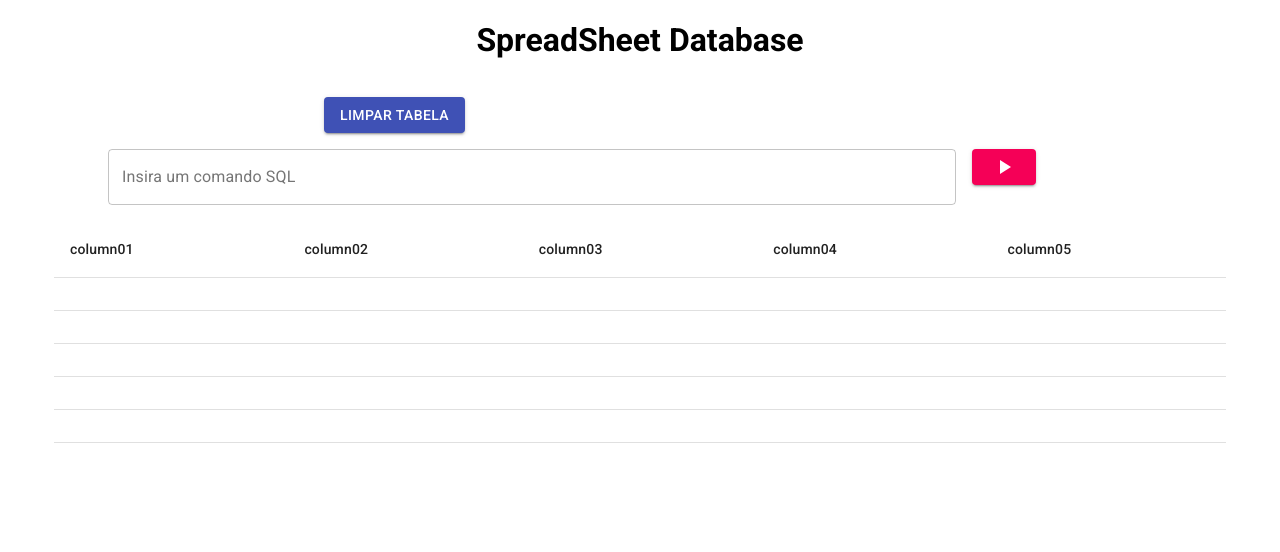
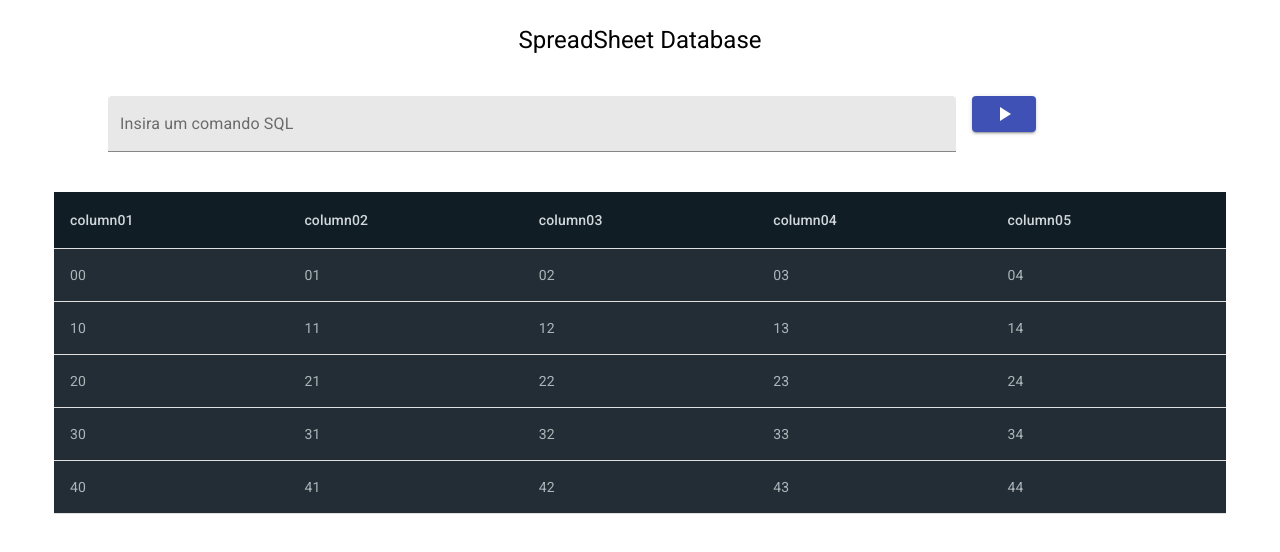
Before and after one commit to luigi-ms/spreadsheet-database, a React (Create React App) app: page / in a window 1280 px wide. Shown: the top 552 px of the page. Built offline with nearby package versions, Linux system fonts and the light colour scheme.

Commit message:
design update

```diff
--- a/src/App.js
+++ b/src/App.js
@@ -1,5 +1,6 @@
 import React from 'react';
 import { makeStyles } from '@material-ui/core/styles';
+import Typography from '@material-ui/core/Typography';
 import Grid from '@material-ui/core/Grid';
 import Button from '@material-ui/core/Button';
 import TextField from '@material-ui/core/TextField';
@@ -7,10 +8,13 @@ import DataBase from './DataBase.js';
 import PlayArrow from '@material-ui/icons/PlayArrow';
 
 const useStyles = makeStyles(theme => ({
-	title: { textAlign: "center" }
+	title: {
+		marginTop: "3vh",
+		marginBottom: "3vh"
+	}
 }));
 
-function App() {
+export default function App() {
 	const classes = useStyles();
 
   return (
@@ -18,22 +22,18 @@ function App() {
 			<Grid container
 				justifyContent="center"
 				spacing={2}>
-				<Grid item alignItems="center" xs={10}>
-					<h1 className={classes.title}>SpreadSheet Database</h1>
-				</Grid>
-				<Grid item xs={6}>
-					<Button variant="contained"
-						color="primary">Limpar tabela</Button>
+				<Grid item xs={10} className={classes.title}>
+					<Typography variant="h5" align="center">SpreadSheet Database</Typography>
 				</Grid>
 				<Grid item xs={8}>
 					<TextField type="search"
 						label="Insira um comando SQL"
-						variant="outlined"
+						variant="filled"
 						fullWidth/>
 				</Grid>
 				<Grid item xs={2}>
 					<Button variant="contained"
-						color="secondary"><PlayArrow/></Button>
+						color="primary"><PlayArrow/></Button>
 				</Grid>
 				<Grid item xs={11}>
 					<DataBase/>
@@ -42,5 +42,3 @@ function App() {
     </div>
   );
 }
-
-export default App;
--- a/src/DataBase.js
+++ b/src/DataBase.js
@@ -1,4 +1,5 @@
 import React from 'react';
+import { makeStyles } from '@material-ui/core/styles';
 import Table from '@material-ui/core/Table';
 import TableBody from '@material-ui/core/TableBody';
 import TableCell from '@material-ui/core/TableCell';
@@ -8,22 +9,36 @@ import TableHead from '@material-ui/core/TableHead';
 
 let defaultColumnNames = ["column01", "column02", "column03", "column04", "column05"];
 
+const useStyles = makeStyles(theme => ({
+	tableHeadColors: {
+		backgroundColor: "rgb(16, 29, 37)",
+		color: "rgb(210, 215, 219)"
+	},
+	tableBodyColors:{
+		backgroundColor: "rgb(35, 45, 54)",
+		color: "rgb(173, 181, 184)"
+	},
+	tableSpacing: { marginTop: "3vh" }
+}));
+
 export default function DataBase(){
+	const classes = useStyles();
+
 	return(
-		<TableContainer>
+		<TableContainer className={classes.tableSpacing}>
 			<Table aria-label="Spreadsheet" color="primary">
 				<TableHead>
-					<TableRow>
+					<TableRow align="right">
 						{defaultColumnNames.map(name => (
-							<TableCell>{name}</TableCell>
+							<TableCell className={classes.tableHeadColors}>{name}</TableCell>
 						))}
 					</TableRow>
 				</TableHead>
 				<TableBody>
-					{[1, 2, 3, 4, 5].map(column => (
-						<TableRow>
+					{[0, 1, 2, 3, 4].map(column => (
+						<TableRow align="right">
 							{[0, 1, 2, 3, 4].map(row => (
-								<TableCell></TableCell>
+								<TableCell className={classes.tableBodyColors}>{column.toString()+row}</TableCell>
 							))}
 						</TableRow>
 					))}
```
Also changed, not shown: 1 other file (tests, documents, lock files or other folders).
